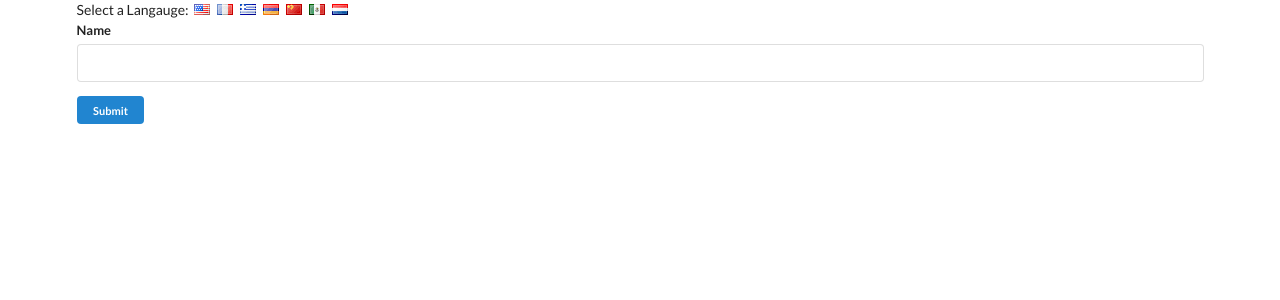
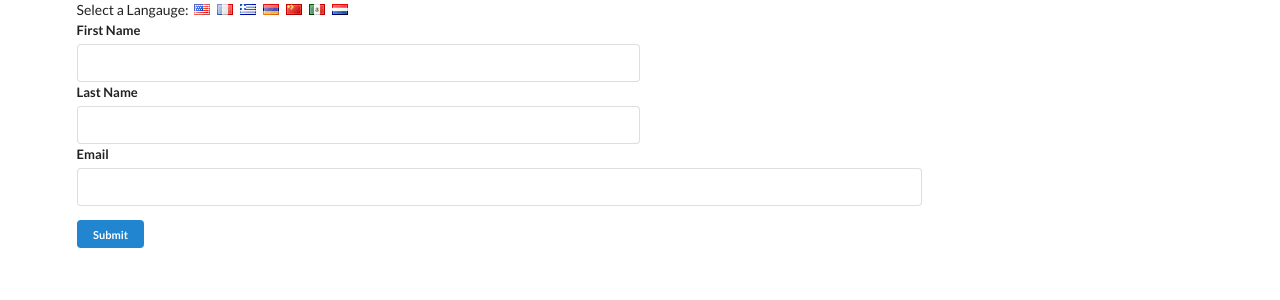
Before and after one commit to NickKarsant/internationalization, a React (Create React App) app: page / in a window 1280 px wide. Shown: the top 300 px of the page. Built offline with nearby package versions, Linux system fonts and the light colour scheme.

Commit message:
add context to button component

```diff
--- a/src/components/App.js
+++ b/src/components/App.js
@@ -13,7 +13,7 @@ class App extends React.Component {
     return (
       <div className="ui container">
         <div>Select a Langauge:
-        <i style={{marginLeft: '5px'}} className="flag us" onClick={() => this.onLanguageChange('english')}></i>
+        <i className="flag us" onClick={() => this.onLanguageChange('english')}  style={{marginLeft: '5px'}} ></i>
         <i className="flag fr" onClick={() => this.onLanguageChange('french')}></i>
         <i className="flag gr" onClick={() => this.onLanguageChange('greek')}></i>
         <i className="flag am" onClick={() => this.onLanguageChange('armenian')}></i>
--- a/src/components/Button.js
+++ b/src/components/Button.js
@@ -1,12 +1,16 @@
 import React from 'react';
+import LanguageContext from '../contexts/LanguageContext';
 
 
 class Button extends React.Component {
+  static contextType = LanguageContext;
+
 
   render(){
+
+    console.log(this.context);
     return <button className="ui button mini primary">Submit</button>
   }
 }
 
-
 export default Button;
--- a/src/components/Field.js
+++ b/src/components/Field.js
@@ -4,8 +4,12 @@ class Field extends React.Component {
   render() {
     return (
       <div className="ui field">
-        <label>Name</label>
-        <input />
+        <label>First Name</label>
+        <input style={{width: '50%' }}/>
+        <label>Last Name</label>
+        <input style={{width: '50%' }} />
+        <label>Email</label>
+        <input style={{width: '75%' }}/>
       </div>
     );
   }
--- /dev/null
+++ b/src/contexts/LanguageContext.js
@@ -0,0 +1,5 @@
+import React from 'react';
+
+
+
+export default React.createContext('english');
```
